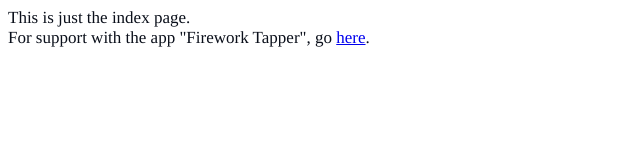
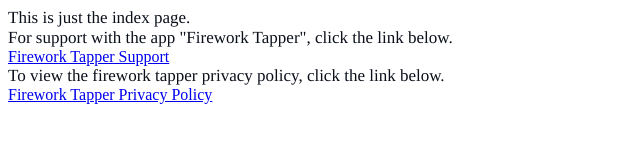
Before and after one commit to joshmcgee/joshmcgee.github.io, a plain HTML site: page index.html in a window 1280 px wide. Shown: the whole page, without its empty margins (0-640 px from the left). Drawn offline with Linux system fonts and the light colour scheme.

Commit message:
Update index.html

```diff
--- a/index.html
+++ b/index.html
@@ -12,6 +12,9 @@
 </head>
 <body>
 <p class="p1">This is just the index page.</p>
-<p class="p1">For support with the app "Firework Tapper", go <a href="http://joshmcgee.github.io/FireworkTapperSupport">here</a>.</p>
+<p class="p1">For support with the app "Firework Tapper", click the link below.</p>
+<a href="http://joshmcgee.github.io/FireworkTapperSupport">Firework Tapper Support</a>
+<p class="p1">To view the firework tapper privacy policy, click the link below.</p>
+<a href="http://joshmcgee.github.io/FireworkTapperPrivacy">Firework Tapper Privacy Policy</a>
 </body>
 </html>
```
